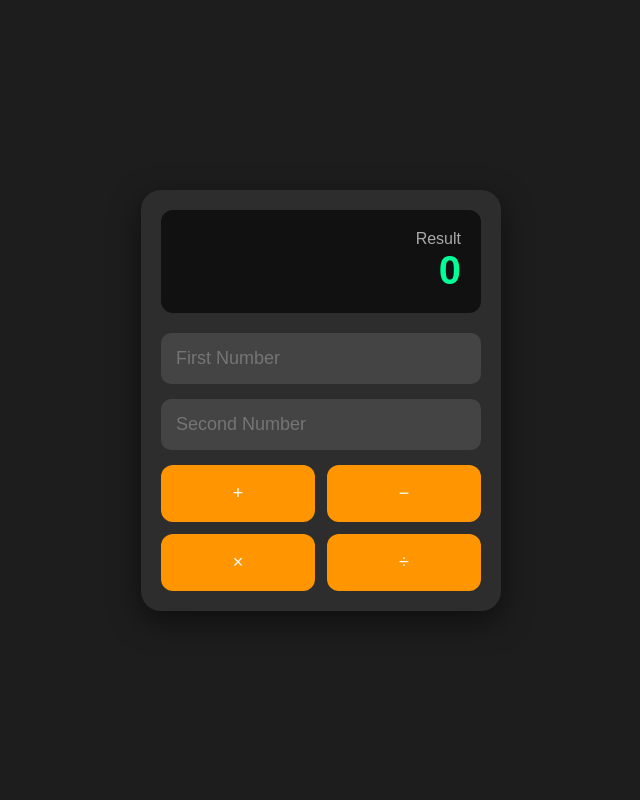
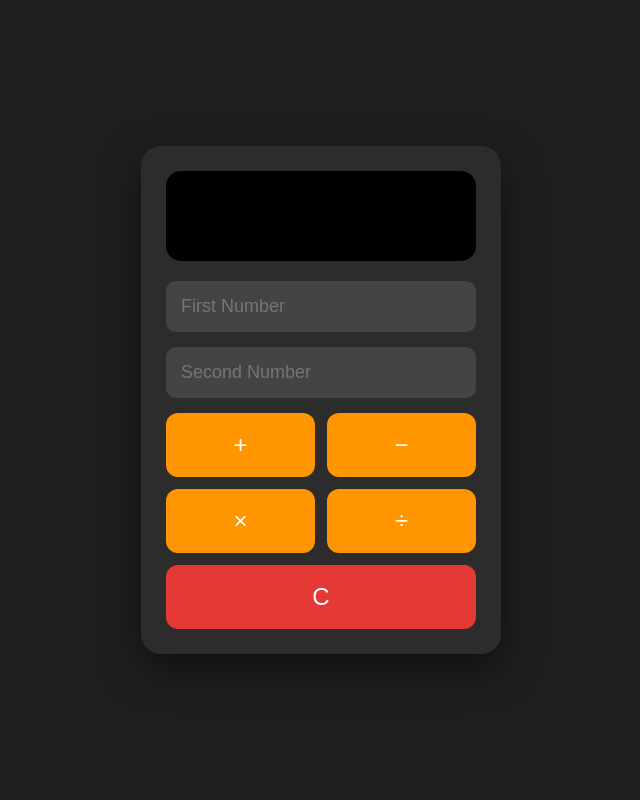
Before and after one commit to Sahana-aradhya22/calculator-web-app, a Flask app: page / in a window 1280 px wide. Shown: the whole page, without its empty margins (319-959 px from the left). Run offline with Flask 3, Linux system fonts and the light colour scheme.

Commit message:
Update index.html

```diff
--- a/templates/index.html
+++ b/templates/index.html
@@ -1,8 +1,10 @@
 <!DOCTYPE html>
 <html lang="en">
 <head>
+
 <meta charset="UTF-8">
 <meta name="viewport" content="width=device-width, initial-scale=1.0">
+
 <title>Calculator</title>
 
 <style>
@@ -15,7 +17,7 @@
 }
 
 body{
-    background:#1d1d1d;
+background:#1f1f1f;
 display:flex;
 justify-content:center;
 align-items:center;
@@ -24,81 +26,73 @@ body{
 
 .calculator{
 width:360px;
-    background:#2d2d2d;
+background:#2c2c2c;
+padding:25px;
 border-radius:20px;
-    padding:20px;
-    box-shadow:0 10px 30px rgba(0,0,0,.5);
+box-shadow:0 15px 40px rgba(0,0,0,.5);
 }
 
 .display{
-
-    background:#111;
-    color:#00ff99;
-    padding:20px;
-    border-radius:12px;
+background:#000;
+height:90px;
+border-radius:15px;
+padding:15px;
 margin-bottom:20px;
+display:flex;
+justify-content:flex-end;
+align-items:flex-end;
+overflow:hidden;
 }
 
 .display h1{
-    font-size:40px;
-    text-align:right;
-}
-
-.display p{
-    color:#aaa;
-    text-align:right;
+color:#00ff88;
+font-size:42px;
+font-weight:normal;
 }
 
 input{
-
 width:100%;
 padding:15px;
 margin-bottom:15px;
+font-size:18px;
+background:#444;
 border:none;
 border-radius:10px;
-    background:#444;
 color:white;
-    font-size:18px;
-
 }
 
 .grid{
-
 display:grid;
 grid-template-columns:repeat(2,1fr);
 gap:12px;
-
 }
 
 button{
-
 padding:18px;
-font-size:18px;
+font-size:24px;
 border:none;
 border-radius:12px;
 cursor:pointer;
-background:#4e4e4e;
-color:white;
 transition:.3s;
-
 }
 
-button:hover{
-
-background:#666;
-
+.operator{
+background:#ff9500;
+color:white;
 }
 
-.orange{
-
-background:#ff9500;
-
+.operator:hover{
+background:#ffad33;
 }
 
-.orange:hover{
+.clear{
+background:#e53935;
+color:white;
+grid-column:span 2;
+}
 
-background:#ffa733;
-
+.clear:hover{
+background:#ff5252;
 }
 
 </style>
@@ -110,27 +104,20 @@ background:#ffa733;
 <div class="calculator">
 
 <div class="display">
-
-<p>Result</p>
-
-<h1>
-
+<h1 id="result">
 {% if result is not none %}
 {{ result }}
-{% else %}
-0
 {% endif %}
-
 </h1>
-
 </div>
 
-<form method="POST">
+<form method="POST" id="calcForm">
 
 <input
 type="number"
 step="any"
 name="num1"
+id="num1"
 placeholder="First Number"
 required>
 
@@ -138,18 +125,26 @@ required>
 type="number"
 step="any"
 name="num2"
+id="num2"
 placeholder="Second Number"
 required>
 
 <div class="grid">
 
-<button class="orange" name="operation" value="add">+</button>
+<button class="operator" name="operation" value="add">+</button>
 
-<button class="orange" name="operation" value="subtract">−</button>
+<button class="operator" name="operation" value="subtract">−</button>
 
-<button class="orange" name="operation" value="multiply">×</button>
+<button class="operator" name="operation" value="multiply">×</button>
 
-<button class="orange" name="operation" value="divide">÷</button>
+<button class="operator" name="operation" value="divide">÷</button>
+
+<button
+type="button"
+class="clear"
+onclick="clearCalculator()">
+C
+</button>
 
 </div>
 
@@ -157,5 +152,17 @@ required>
 
 </div>
 
+<script>
+
+function clearCalculator(){
+
+document.getElementById("num1").value="";
+document.getElementById("num2").value="";
+document.getElementById("result").innerHTML="";
+
+}
+
+</script>
+
 </body>
 </html>
```
Lines whose indentation alone changed are shown as unchanged.
